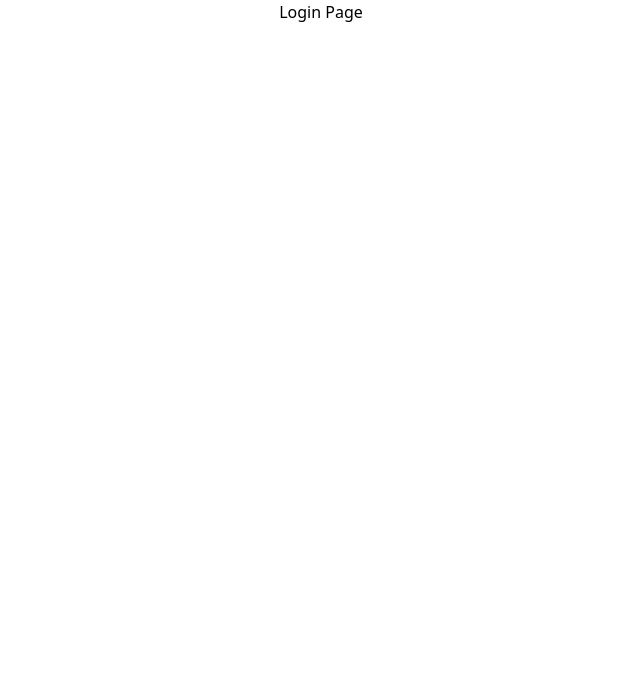
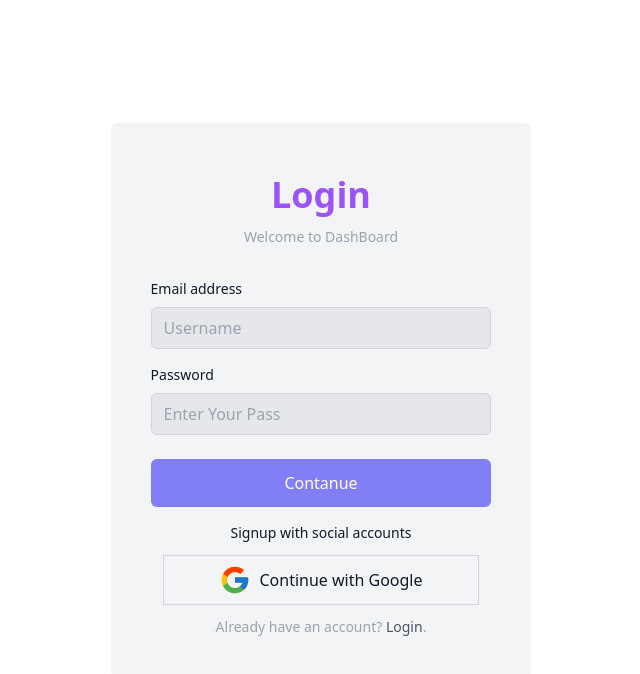
Before and after one commit to hmmasudsarder/Gtask, a React (Vite) app: page /login in a window 1280 px wide. Shown: the top 674 px of the page, without its empty margins (319-959 px from the left). Built offline with nearby package versions, Linux system fonts and the light colour scheme.

Commit message:
added login

```diff
--- a/package.json
+++ b/package.json
@@ -16,6 +16,7 @@
     "@mui/material": "^6.1.1",
     "@tanstack/react-query": "^5.56.2",
     "@toolpad/core": "^0.7.0",
+    "aos": "^3.0.0-beta.6",
     "axios": "^1.7.7",
     "localforage": "^1.10.0",
     "match-sorter": "^6.3.4",
--- a/src/components/Sidebar/Sidebar.jsx
+++ b/src/components/Sidebar/Sidebar.jsx
@@ -14,7 +14,7 @@ const Sidebar = ({ sidebarToggle }) => {
             : "block ease-in duration-1000"
         } `}
       >
-        <Link to="/dashboard">
+        <Link to="/">
           <div className="my-2 mb-4 mt-2 p-3  rounded-md flex items-center gap-1 hover:bg-violet-200 hover:text-violet-600">
             <RxDashboard className="text-base" />
             <h2 className="text-lg">Dashboard</h2>
@@ -22,7 +22,7 @@ const Sidebar = ({ sidebarToggle }) => {
         </Link>
         <ul className="">
           <li className="rounded hover:bg-violet-200 hover:text-violet-600 p-3">
-            <Link to="/" className="text-base">
+            <Link to="/user" className="text-base">
               <GoHome className="inline-block w-5 h-5 -mt-2 mr-[6px]" />
               Home
             </Link>
--- a/src/components/share/Profile.jsx
+++ b/src/components/share/Profile.jsx
@@ -19,8 +19,11 @@ const Profile = () => {
     setTableData(data);
   }, []);
   return (
-    <div id="product">
-      <div className="container mx-auto mt-10 pb-20 overflow-x-auto md:overflow-hidden">
+    <div
+      id="product"
+      className="flex flex-row flex-nowrap overflow-x-scroll scroll-smooth"
+    >
+      <div className=" container mx-auto mt-10 pb-20 overflow-x-auto md:overflow-hidden">
         <table className="table-auto border-collapse border-gray-200 w-full">
           <thead className="bg-purple-100 rounded py-24">
             <tr className="rounded">
--- a/src/layouts/Main.jsx
+++ b/src/layouts/Main.jsx
@@ -1,8 +1,8 @@
-import { Outlet } from "react-router-dom";
 import Sidebar from "../components/Sidebar/Sidebar";
 import Navbar from "../components/Navbar/Navbar";
 import { useState } from "react";
 import Dashboard from "../pages/Dashboard/Dashboard";
+import { Outlet } from "react-router-dom";
 
 const Main = () => {
   const [sidebarToggle, setSidebarToggle] = useState(true);
@@ -19,8 +19,10 @@ const Main = () => {
               setSidebarToggle={setSidebarToggle}
             />
           </div>
-          <Dashboard />
-          {/* <Outlet /> */}
+          {/* <Dashboard /> */}
+          <div className="lg:ml-60 lg:px-10 bg-gray-50">
+            <Outlet />
+          </div>
         </div>
         <div className="">
           <Sidebar sidebarToggle={sidebarToggle} />
--- a/src/pages/Dashboard/Dashboard.jsx
+++ b/src/pages/Dashboard/Dashboard.jsx
@@ -59,7 +59,7 @@ const Dashboard = () => {
   const checkState = params.get("currentState");
 
   useEffect(() => {
-    if (checkState === "true" || null) {
+    if (checkState === "true" && "null") {
       setBarChartWidth(400);
     } else {
       setBarChartWidth(320);
@@ -73,12 +73,12 @@ const Dashboard = () => {
 
   return (
     // change some margin left side for full divise
-    <div className="lg:ml-60 lg:px-10 !overflow-hidden z-0 bg-gray-200">
+    <div className=" !overflow-hidden z-0 bg-gray-50">
       <div className="">
           <div className="">
             {/* title dashboard  */}
             <div className="">
-              <h2 className="text-xl font-semibold mt-4 mb-7">Dashboard</h2>
+              <h2 className="text-xl mt-4 mb-7">Dashboard</h2>
             </div>
             {/* dashboard card desing */}
             <div className="grid grid-cols-1 lg:grid-cols-3 gap-6 mx-3 md:mx-auto">
--- a/src/pages/Home/DashboardUser.jsx
+++ b/src/pages/Home/DashboardUser.jsx
@@ -1,7 +1,7 @@
 
 const DashboardUser = () => {
     return (
-        <div>
+        <div className="">
             DashboardUser Profile
         </div>
     );
--- a/src/pages/Login/Login.jsx
+++ b/src/pages/Login/Login.jsx
@@ -1,10 +1,134 @@
+import { FcGoogle } from "react-icons/fc";
+import { Link } from "react-router-dom";
+import { useMutation } from "@tanstack/react-query";
+import axios from "axios";
+import { useState } from "react";
 
 const Login = () => {
-    return (
-        <div id="login" className="h-screen text-center">
-            Login Page
+  const [username, setUsername] = useState();
+  const [password, setPassword] = useState();
+  const customerInfoMutation = useMutation({
+    mutationFn: async () => {
+      const response = await axios.post(
+        "http://52.74.26.144:9000/auth/login/",
+        {
+          username: username,
+          password: password,
+        }
+      );
+      console.log(response.data.token);
+      return response?.data;
+    },
+    onSuccess: (data) => {
+      localStorage.setItem("token", data?.token);
+    },
+    onError: (error) => {
+      console.log(error);
+    },
+  });
+
+  const handleClick = () => {
+    customerInfoMutation.mutate();
+  };
+
+  const handleUserName = (e) => {
+    setUsername(e.target.value)
+  };
+  const handlePassword = (e) => {
+    // setPassword(value)
+    setPassword(e.target.value);
+  };
+
+  return (
+    <div className="flex justify-center items-center min-h-screen">
+      <div className="flex flex-col max-w-md p-6 rounded-md sm:p-10 bg-gray-100 text-gray-900">
+        <div className="mb-8 text-center">
+          <Link to="/">
+            <h1 className="my-3 text-4xl font-bold text-secondary">Login</h1>
+          </Link>
+          <p className="text-sm text-gray-400">Welcome to DashBoard</p>
         </div>
-    );
+        <div
+          // onSubmit={handleSubmit}
+          noValidate=""
+          action=""
+          className="space-y-6 ng-untouched ng-pristine ng-valid"
+        >
+          <div className="space-y-4">
+            <div>
+              <label htmlFor="email" className="block mb-2 text-sm">
+                Email address
+              </label>
+              <input
+                onChange={handleUserName}
+                name="username"
+                type="text"
+                placeholder="Username"
+                id="email"
+                required
+                className="w-full px-3 py-2 border rounded-md border-gray-300 focus:outline-primary bg-gray-200 text-gray-900"
+                data-temp-mail-org="0"
+              />
+            </div>
+            <div>
+              <div className="flex justify-between">
+                <label htmlFor="password" className="text-sm mb-2">
+                  Password
+                </label>
+              </div>
+              <input
+                onChange={handlePassword}
+                name="password"
+                type="password"
+                autoComplete="new-password"
+                id="password"
+                required
+                placeholder="Enter Your Pass"
+                className="w-full px-3 py-2 border rounded-md border-gray-300 focus:outline-primary bg-gray-200 text-gray-900"
+              />
+            </div>
+          </div>
+
+          <div>
+            <button
+              // type="submit"
+              onClick={handleClick}
+              className="bg-primary w-full rounded-md py-3 text-white"
+            >
+              {/* {loading ? (
+                <TbFidgetSpinner className="animate-spin mx-auto" />
+              ) : (
+                "Continue"
+              )} */}
+              Contanue
+            </button>
+          </div>
+        </div>
+        <div className="flex items-center pt-4 space-x-1">
+          <div className="flex-1 h-px sm:w-16 dark:bg-gray-700"></div>
+          <p className="px-3 text-sm dark:text-gray-400">
+            Signup with social accounts
+          </p>
+          <div className="flex-1 h-px sm:w-16 dark:bg-gray-700"></div>
+        </div>
+        <div className="flex justify-center items-center space-x-2 border m-3 p-2 border-gray-300 border-rounded cursor-pointer">
+          <FcGoogle size={32} />
+
+          <p>Continue with Google</p>
+        </div>
+        <p className="px-6 text-sm text-center text-gray-400">
+          Already have an account?{" "}
+          <Link
+            to="/login"
+            className="hover:underline hover:text-rose-500 text-gray-600"
+          >
+            Login
+          </Link>
+          .
+        </p>
+      </div>
+    </div>
+  );
 };
 
 export default Login;
--- /dev/null
+++ b/src/routes/PrivateRouter.jsx
@@ -0,0 +1,15 @@
+import useAuth from '../hooks/useAuth';
+import { Navigate, useLocation } from 'react-router-dom';
+import Loader from '../components/Shared/Loader';
+
+const PrivateRouter = ({children}) => {
+    const {user, loading} = useAuth();
+    const location = useLocation();
+
+    if(loading) return <Loader/>
+    if(user) return children
+    return    <Navigate to="/login" state={{from: location}} replace />
+
+};
+
+export default PrivateRouter;
--- a/src/routes/Routes.jsx
+++ b/src/routes/Routes.jsx
@@ -16,7 +16,7 @@ export const router = createBrowserRouter([
     ),
     children: [
       {
-        path: "/dashboard",
+        path: "/",
         element: <Dashboard />,
       },
       {
--- a/tailwind.config.js
+++ b/tailwind.config.js
@@ -12,8 +12,8 @@ export default {
       },
       colors: {
         backText: "#222222",
-        primry: "#40282c",
-        secondary: "#fff",
+        primary: "#827EF5",
+        secondary: "#9A54F8",
         darkOrange: "#A65132",
         grayText: "#999",
         lightOrange: "#FFBF64",
```
Also changed, not shown: src/components/Navbar/Navbar.jsx (+6 -4 lines), src/components/share/User.jsx (+36 -8 lines), 1 other file (tests, documents, lock files or other folders).
